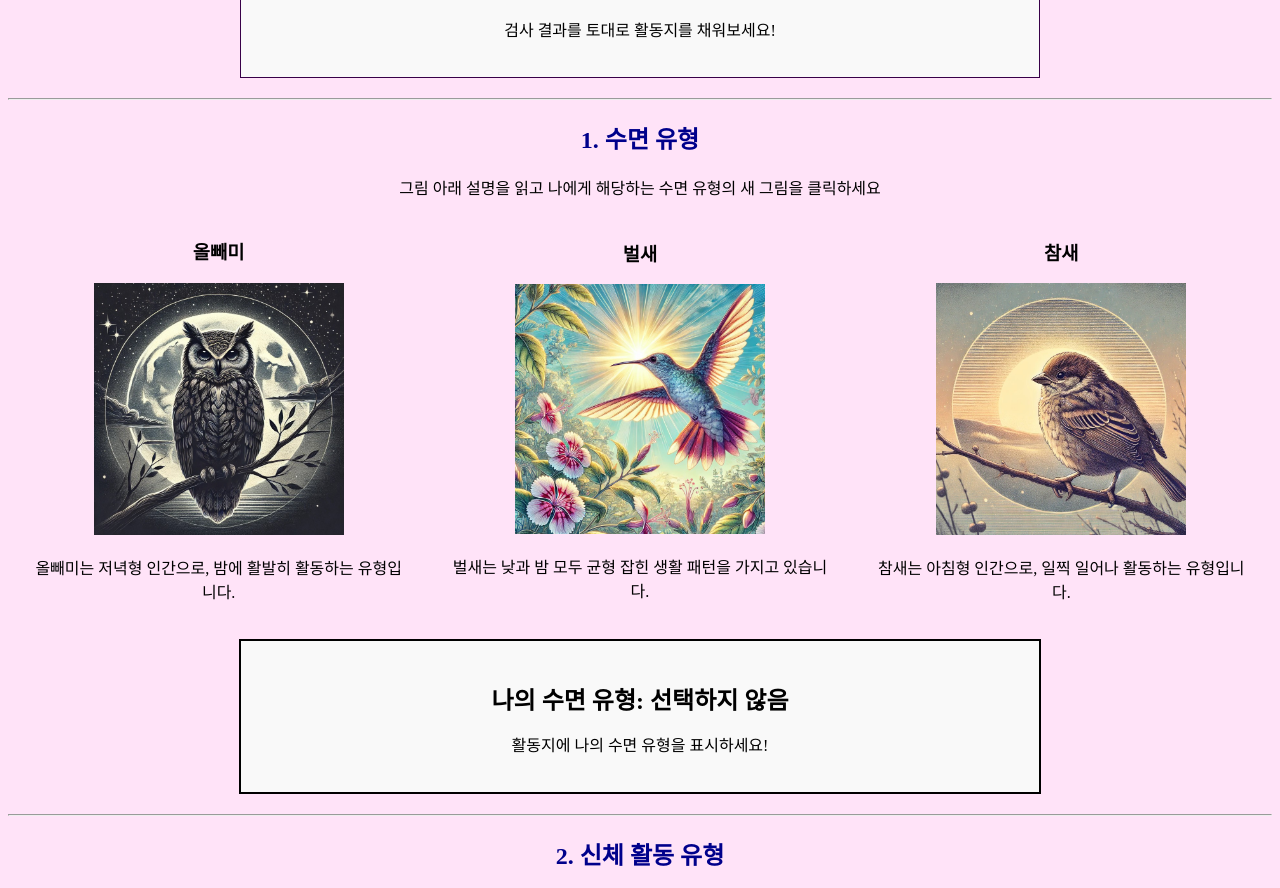
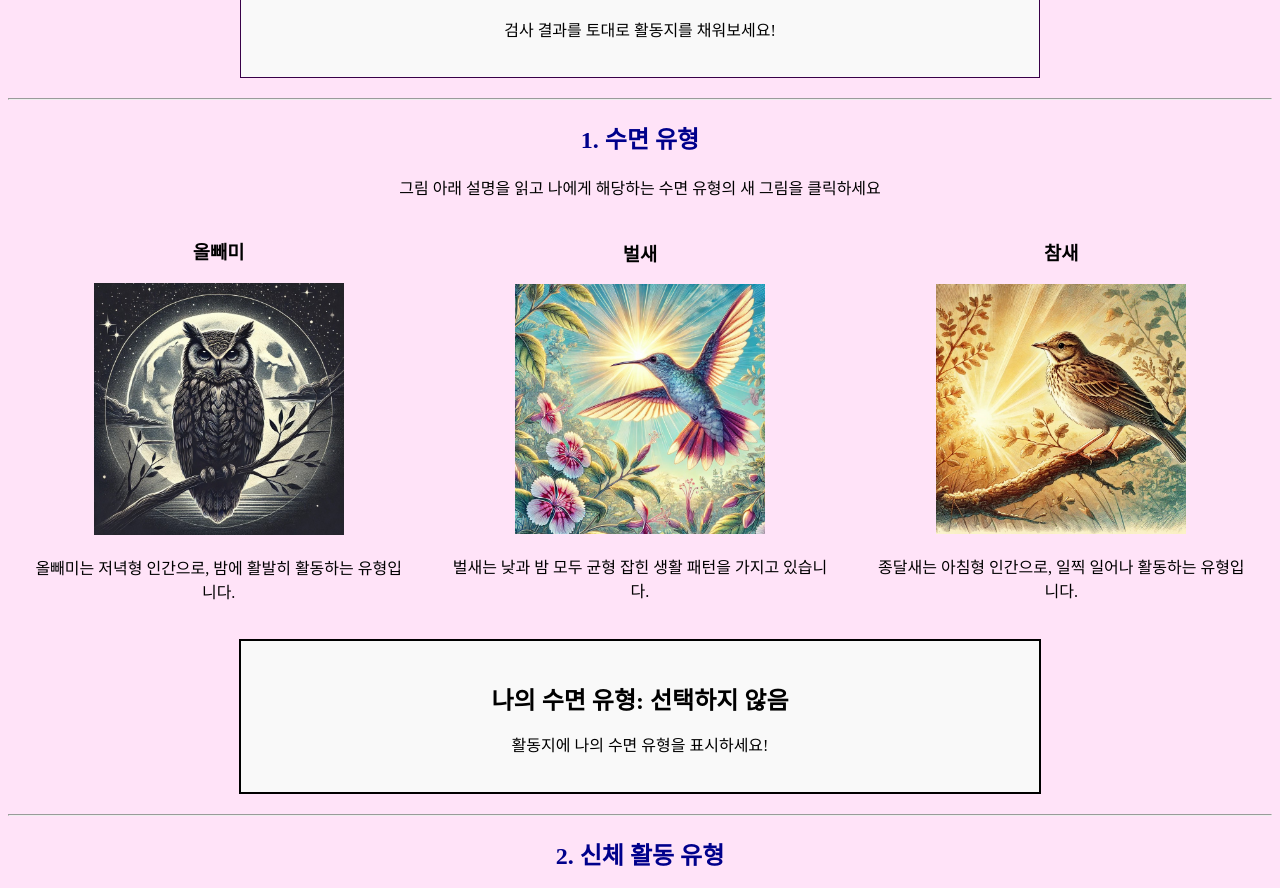
Before and after one commit to joonahchoi/survey-child, a plain HTML site: page index.html in a window 1280 px wide. Shown: the part 203-1091 px from the top of the page. Drawn offline with Linux system fonts and the light colour scheme.

Commit message:
Update index.html

```diff
--- a/index.html
+++ b/index.html
@@ -111,8 +111,8 @@
         <!-- Sparrow -->
         <div class="type-item" onclick="selectSleepType('참새')">
             <h3>참새</h3>
-            <img src="sparrow.jpg" alt="참새">
-            <p>참새는 아침형 인간으로, 일찍 일어나 활동하는 유형입니다.</p>
+            <img src="jongdal.jpg" alt="종달새">
+            <p>종달새는 아침형 인간으로, 일찍 일어나 활동하는 유형입니다.</p>
         </div>
     </div>
 
```
